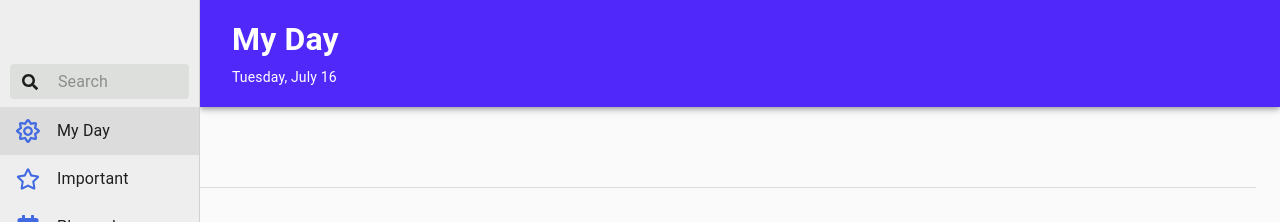
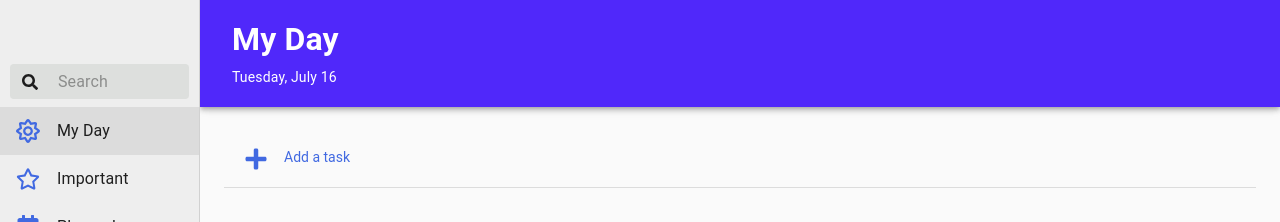
Before and after one commit to xlisachan/react_microsofttodo, a React (Create React App) app: page / in a window 1280 px wide. Shown: the top 222 px of the page. Built offline with nearby package versions, Linux system fonts and the light colour scheme.

Commit message:
Revised ResponsiveDrawer component - updated style and proptypes

```diff
--- a/src/components/ResponsiveDrawer.js
+++ b/src/components/ResponsiveDrawer.js
@@ -10,6 +10,9 @@ import Main from '../containers/Main/Main';
 const drawerWidth = 200;
 
 const useStyles = makeStyles(theme => ({
+    root: {
+        display: 'flex',
+    },
     drawer: {
         [theme.breakpoints.up('sm')]: {
             width: drawerWidth,
```
